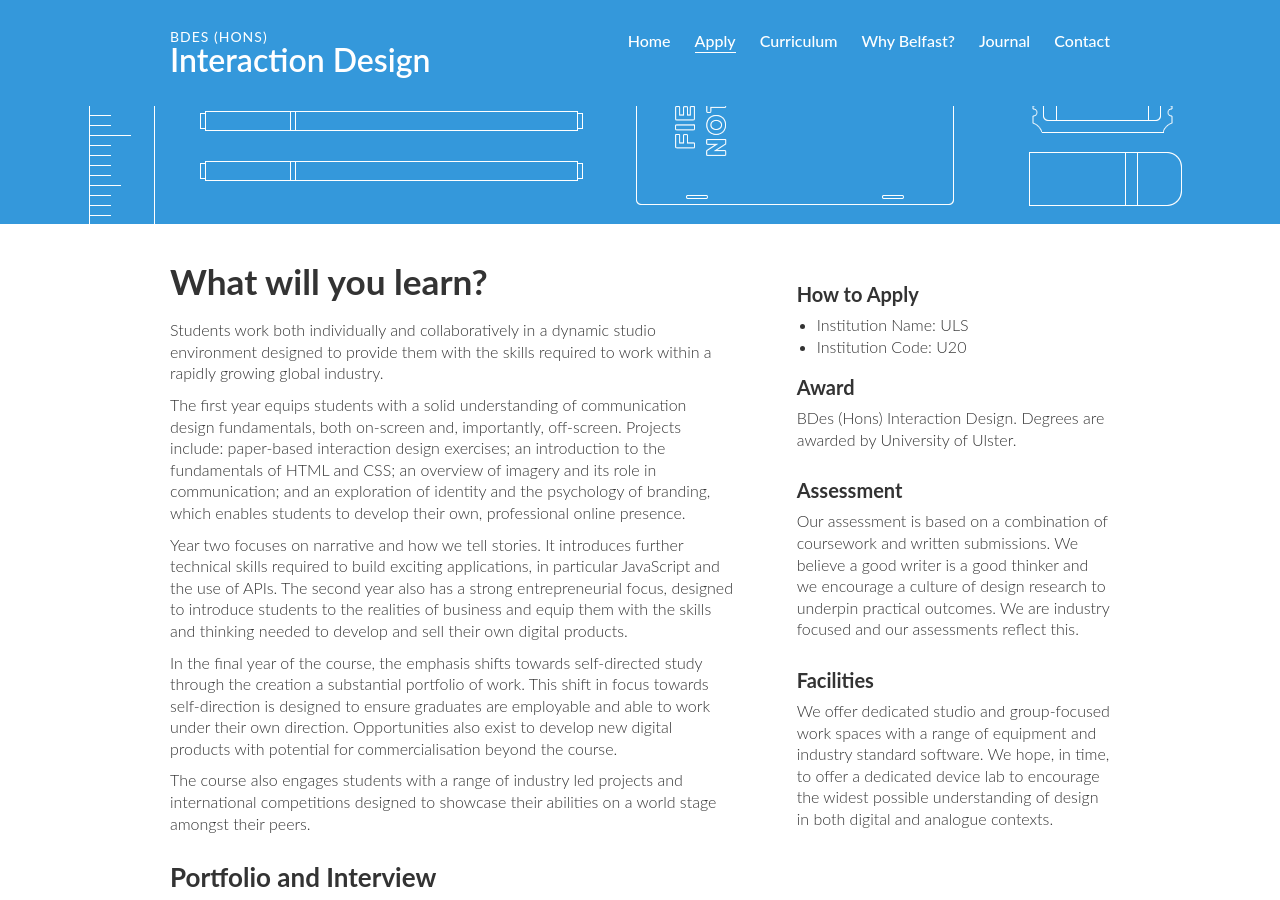
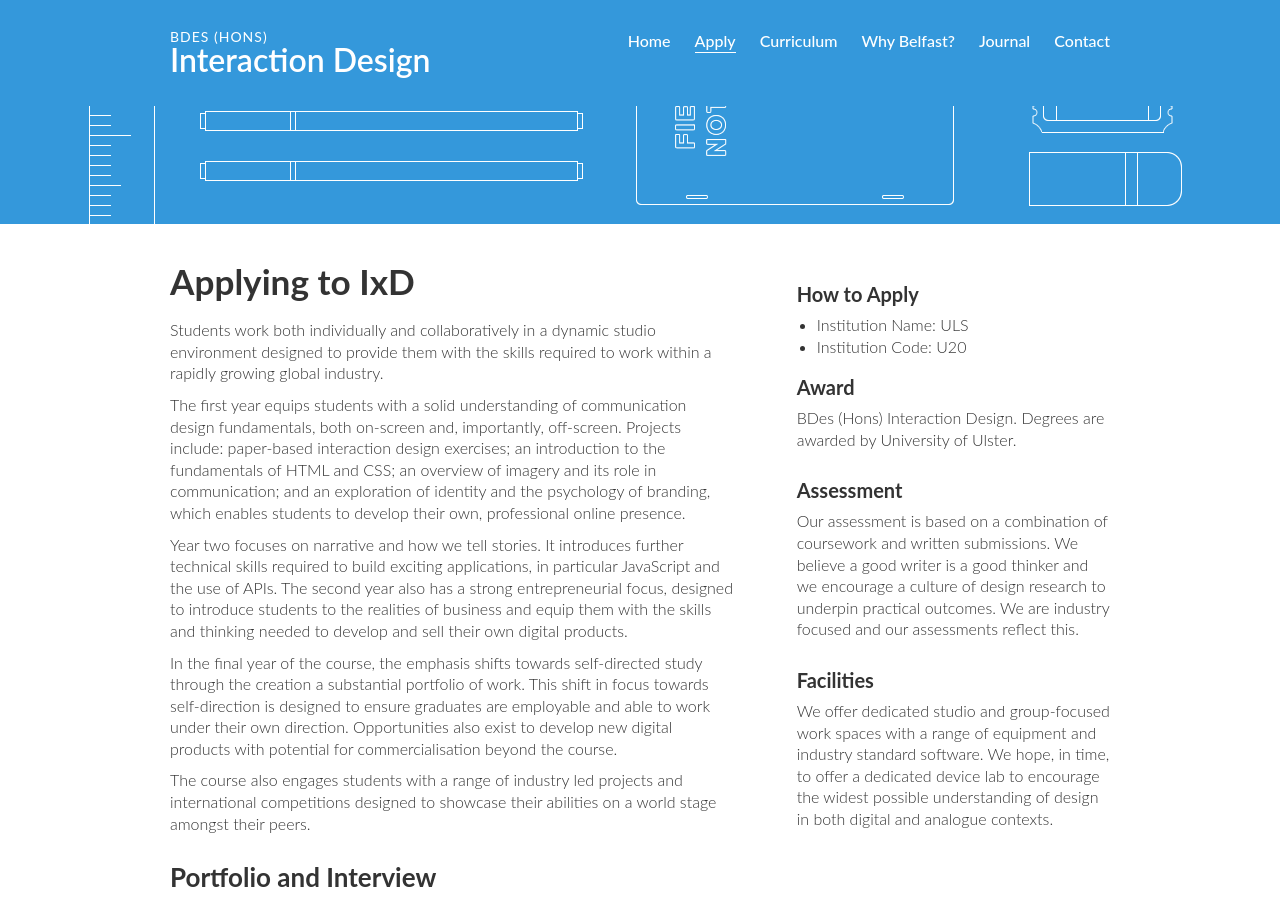
Before and after one commit to ixdbelfast/ixdbelfast.github.io, a Jekyll site: the page built from apply.html, in a window 1280 px wide and 900 px high, scrolled down 436 px. Built offline with Jekyll 4.4.1, drawn with Linux system fonts in a browser that asks for light colours.

```diff
--- a/_includes/header.html
+++ b/_includes/header.html
@@ -1,6 +1,6 @@
 <header>
 
-  <div class="container">
+  <div class="container group">
 
     <h1 class="logo"><a href="{{ site.homeurl }}"><span>BDes (Hons)</span> Interaction Design</a></h1>
 
@@ -23,5 +23,4 @@
     </nav>
 
   </div>
-
 </header>
--- a/apply.html
+++ b/apply.html
@@ -7,7 +7,7 @@
 
 <div class="two left">
 
-	<h1>What will you learn?</h1>
+	<h1>Applying to IxD</h1>
 
 	<p>Students work both individually and collaboratively in a dynamic studio environment designed to provide them with the skills required to work within a rapidly growing global industry.</p>
 
```
